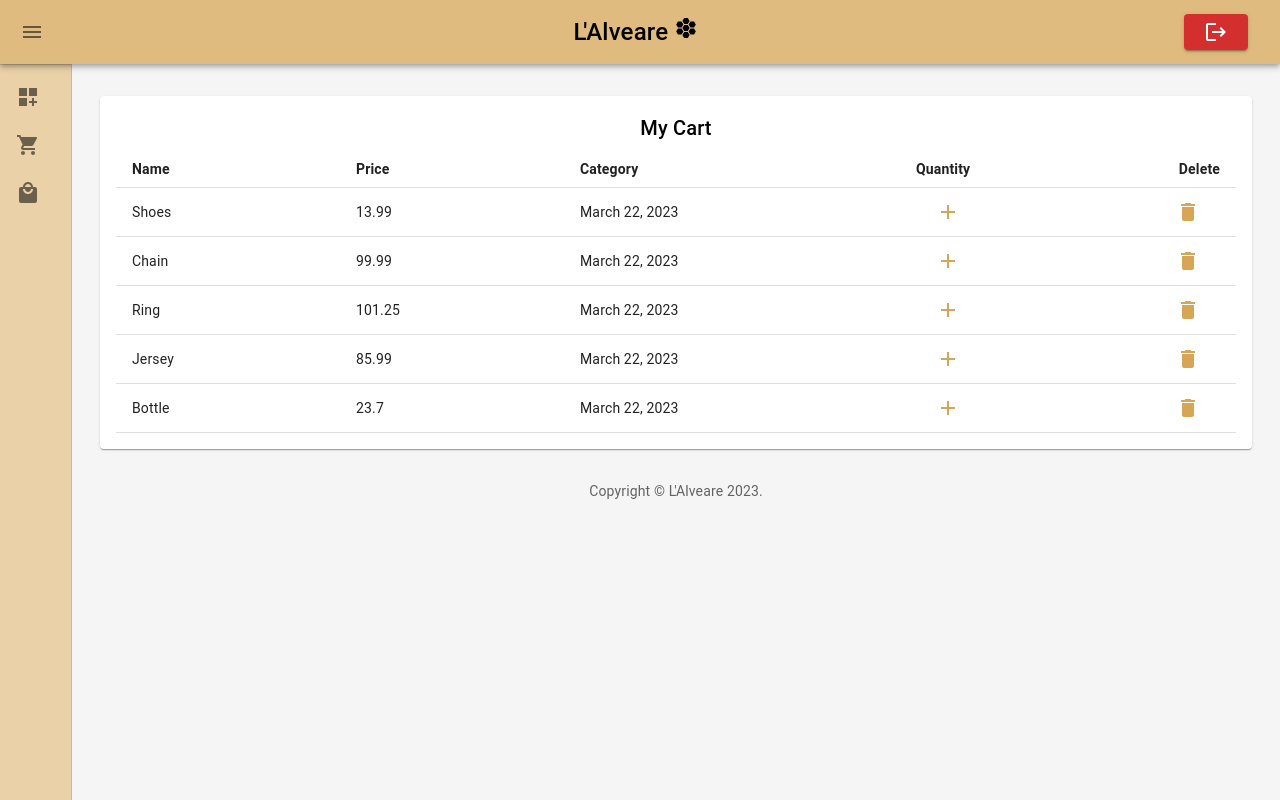
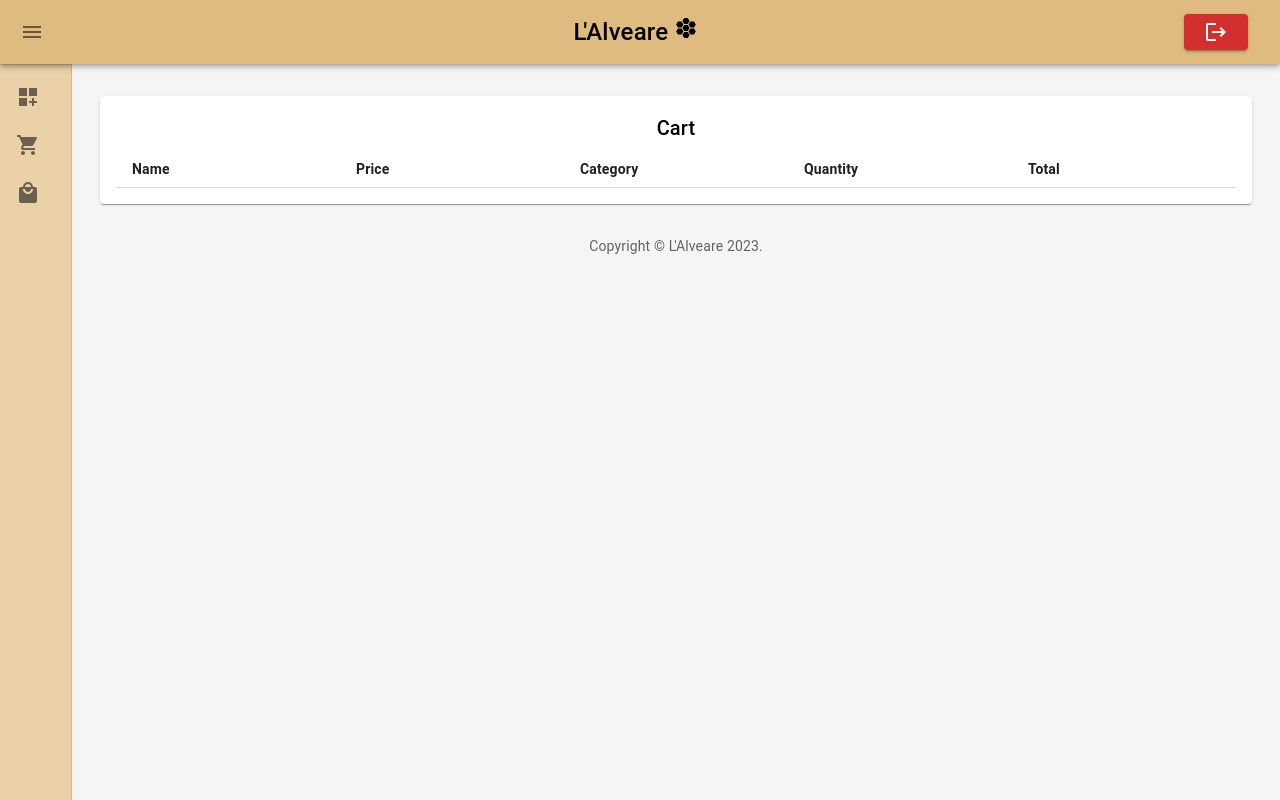
Before and after one commit to sankim11/Smart-Storage-Management-System, a React (Create React App) app in the folder frontend/: page /cart in a window 1280 px wide. Built offline with nearby package versions, Linux system fonts and the light colour scheme.

Commit message:
cart update

```diff
--- a/frontend/src/App.js
+++ b/frontend/src/App.js
@@ -1,5 +1,5 @@
 import './App.css';
-import { BrowserRouter as Router, Routes, Route } from "react-router-dom";
+import { BrowserRouter as Router, Routes, Route } from 'react-router-dom';
 import Login from './pages/Login';
 import Dashboard from './pages/Dashboard';
 import Storage from './pages/Storage';
@@ -12,25 +12,28 @@ import Cart from './pages/Cart';
 import CustomerOrder from './pages/CustomerOrder';
 import SignUpEmployee from './pages/SignUpEmployee';
 import SignUpCustomer from './pages/SignUpCustomer';
+import { CartProvider } from './components/CartContext';
 
 function App() {
   return (
     <div className='App'>
       <Router>
-        <Routes>
-          <Route path="/" element={<Login/>} />
-          <Route path="/signupemp" element={<SignUpEmployee/>} />
-          <Route path="/signupcus" element={<SignUpCustomer/>} />
-          <Route path="/dashboard" element={<Dashboard/>} />
-          <Route path="/storage" element={<Storage/>} />
-          <Route path="/orders" element={<Orders/>} />
-          <Route path="/employees" element={<Employees/>} />
-          <Route path="/reports" element={<Reports/>} />
-          <Route path="/suppliers" element={<Suppliers/>} />
-          <Route path="/homepage" element={<CustomersDashboard/>} />
-          <Route path="/cart" element={<Cart/>} />
-          <Route path="/myorder" element={<CustomerOrder/>} />
-        </Routes>
+        <CartProvider>
+          <Routes>
+            <Route path="/" element={<Login />} />
+            <Route path="/signupemp" element={<SignUpEmployee />} />
+            <Route path="/signupcus" element={<SignUpCustomer />} />
+            <Route path="/dashboard" element={<Dashboard />} />
+            <Route path="/storage" element={<Storage />} />
+            <Route path="/orders" element={<Orders />} />
+            <Route path="/employees" element={<Employees />} />
+            <Route path="/reports" element={<Reports />} />
+            <Route path="/suppliers" element={<Suppliers />} />
+            <Route path="/homepage" element={<CustomersDashboard />} />
+            <Route path="/cart" element={<Cart />} />
+            <Route path="/myorder" element={<CustomerOrder />} />
+          </Routes>
+        </CartProvider>
       </Router>
     </div>
   );
--- /dev/null
+++ b/frontend/src/components/Cart.js
@@ -0,0 +1,43 @@
+import React, { useContext } from 'react';
+import Table from '@mui/material/Table';
+import TableBody from '@mui/material/TableBody';
+import TableCell from '@mui/material/TableCell';
+import TableHead from '@mui/material/TableHead';
+import TableRow from '@mui/material/TableRow';
+import Title from './Title';
+import { CartContext } from './CartContext';
+
+function Cart() {
+  const { cartItems } = useContext(CartContext);
+  console.log(cartItems)
+
+  return (
+    <React.Fragment>
+      <Title>Cart</Title>
+      <Table size="small">
+        <TableHead>
+          <TableRow>
+            <TableCell style={{ fontWeight: 'bold', width: '20%' }}>Name</TableCell>
+            <TableCell style={{ fontWeight: 'bold', width: '20%' }}>Price</TableCell>
+            <TableCell style={{ fontWeight: 'bold', width: '20%' }}>Category</TableCell>
+            <TableCell style={{ fontWeight: 'bold', width: '20%' }}>Quantity</TableCell>
+            <TableCell style={{ fontWeight: 'bold', width: '20%' }}>Total</TableCell>
+          </TableRow>
+        </TableHead>
+        <TableBody>
+          {cartItems.map((item, index) => (
+            <TableRow key={`${item.ItemID}-${index}`}>
+              <TableCell>{item.ItemName}</TableCell>
+              <TableCell>{item.Price}</TableCell>
+              <TableCell>{item.Category}</TableCell>
+              <TableCell>{item.quantity}</TableCell>
+              <TableCell>{item.Price * item.quantity}</TableCell>
+            </TableRow>
+          ))}
+        </TableBody>
+      </Table>
+    </React.Fragment>
+  );
+}
+
+export default Cart;
--- /dev/null
+++ b/frontend/src/components/CartContext.js
@@ -0,0 +1,50 @@
+import React, { createContext, useState } from 'react';
+
+export const CartContext = createContext({
+  cartItems: [],
+  items: [],
+  setItems: () => {},
+  addItem: () => {},
+});
+
+export const CartProvider = ({ children }) => {
+  const [cartItems, setCartItems] = useState([]);
+  const [items, setItems] = useState([]);
+
+  const addItem = (item) => {
+    const existingCartItem = cartItems.find(
+      (cartItem) => cartItem.ItemID === item.ItemID
+    );
+
+    if (item.AmountStored > 0) {
+      if (existingCartItem) {
+        setCartItems(
+          cartItems.map((cartItem) =>
+            cartItem.ItemID === item.ItemID
+              ? { ...cartItem, quantity: cartItem.quantity + 1 }
+              : cartItem
+          )
+        );
+        setItems((prevItems) =>
+          prevItems.map((i) =>
+            i.ItemID === item.ItemID ? { ...i, AmountStored: i.AmountStored - 1 } : i
+          )
+        );
+      } else {
+        setCartItems([...cartItems, { ...item, ItemID: item.ItemID, quantity: 1 }]);
+        setItems((prevItems) =>
+          prevItems.map((i) =>
+            i.ItemID === item.ItemID ? { ...i, AmountStored: i.AmountStored - 1 } : i
+          )
+        );
+      }
+    }
+    console.log(cartItems)
+  };
+
+  return (
+    <CartContext.Provider value={{ cartItems, items, setItems, addItem }}>
+      {children}
+    </CartContext.Provider>
+  );
+};
--- a/frontend/src/components/MyCart.js
+++ /dev/null
@@ -1,136 +0,0 @@
-import * as React from 'react';
-import Table from '@mui/material/Table';
-import TableBody from '@mui/material/TableBody';
-import TableCell from '@mui/material/TableCell';
-import TableHead from '@mui/material/TableHead';
-import TableRow from '@mui/material/TableRow';
-import Title from './Title';
-import { Button } from '@mui/material';
-import AddIcon from '@mui/icons-material/Add';
-import DeleteIcon from '@mui/icons-material/Delete';
-
-// Generate Storage Data
-function createData(id, itemId, name, price, expiryDate) {
-  return { id, itemId, name, price, expiryDate };
-}
-
-const rows = [
-  createData(
-    0,
-    '10',
-    'Shoes',
-    13.99,
-    'March 22, 2023',
-  ),
-  createData(
-    1,
-    '1',
-    'Chain',
-    99.99,
-    'March 22, 2023',
-  ),
-  createData(
-    2,
-    '2',
-    'Ring',
-    101.25,
-    'March 22, 2023'
-  ),
-  createData(
-    3,
-    '3',
-    'Jersey',
-    85.99,
-    'March 22, 2023',
-  ),
-  createData(
-    4,
-    '4',
-    'Bottle',
-    23.70,
-    'March 22, 2023',
-  ),
-];
-
-export default function MyCart() {
-  /*const [items, setItems] = useState([]);
-  const [cart, setCart] = useState([]);
-
-  useEffect(() => {
-    // Fetch list of items from MySQL database
-    axios.get('/api/items').then(response => {
-      setItems(response.data);
-    }).catch(error => {
-      console.error(error);
-    });
-  }, []);
-
-  const addItemToCart = (item) => {
-    // Check if item already exists in cart
-    const existingItem = cart.find(cartItem => cartItem.id === item.id);
-    if (existingItem) {
-      // If item already exists, increase quantity by 1
-      const updatedCart = cart.map(cartItem => {
-        if (cartItem.id === item.id) {
-          return { ...cartItem, quantity: cartItem.quantity + 1 };
-        } else {
-          return cartItem;
-        }
-      });
-      setCart(updatedCart);
-    } else {
-      // If item doesn't exist, add to cart with quantity of 1
-      setCart([...cart, { ...item, quantity: 1 }]);
-    }
-  };
-
-  const removeItemFromCart = (item) => {
-    // Filter out the item from the cart
-    const updatedCart = cart.filter(cartItem => cartItem.id !== item.id);
-    setCart(updatedCart);
-  };
-
-  const updateCartItemQuantity = (item, quantity) => {
-    // Update the quantity of the specified item in the cart
-    const updatedCart = cart.map(cartItem => {
-      if (cartItem.id === item.id) {
-        return { ...cartItem, quantity };
-      } else {
-        return cartItem;
-      }
-    });
-    setCart(updatedCart);
-  };*/
-
-  return (
-    <React.Fragment>
-      <Title>My Cart</Title>
-      <Table size="small">
-        <TableHead>
-          <TableRow>
-            <TableCell style={{fontWeight:"bold", width: '20%' }}>Name</TableCell>
-            <TableCell style={{fontWeight:"bold", width: '20%' }}>Price</TableCell>
-            <TableCell style={{fontWeight:"bold", width: '30%' }}>Category</TableCell>
-            <TableCell style={{fontWeight:"bold", width: '10%' }}>Quantity</TableCell>
-            <TableCell style={{fontWeight:"bold", width: '20%' }} align="right">Delete</TableCell>
-          </TableRow>
-        </TableHead>
-        <TableBody>
-          {rows.map((row) => (
-            <TableRow key={row.id}>
-              <TableCell>{row.name}</TableCell>
-              <TableCell>{row.price}</TableCell>
-              <TableCell>{row.expiryDate}</TableCell>
-              <TableCell>
-                <Button style={{ color: '#D6A556' }}><AddIcon></AddIcon></Button>
-              </TableCell>
-              <TableCell align="right">
-                <Button style={{ color: '#D6A556' }}><DeleteIcon></DeleteIcon></Button>
-              </TableCell>
-            </TableRow>
-          ))}
-        </TableBody>
-      </Table>
-    </React.Fragment>
-  );
-}
--- a/frontend/src/pages/Cart.js
+++ b/frontend/src/pages/Cart.js
@@ -7,7 +7,7 @@ import Typography from '@mui/material/Typography';
 import Container from '@mui/material/Container';
 import Grid from '@mui/material/Grid';
 import Paper from '@mui/material/Paper';
-import MyCart from '../components/MyCart';
+import Cart from '../components/Cart';
 import NavBar from '../components/CustomersNavBar';
 import SideDrawer from '../components/CustomersSideDrawer';
 import { useState } from 'react';
@@ -59,7 +59,7 @@ const DashboardCustomersPage = () => {
               {/* Recent Items */}
               <Grid item xs={12}>
                 <Paper sx={{ p: 2, display: 'flex', flexDirection: 'column' }}>
-                  <MyCart />
+                  <Cart />
                 </Paper>
               </Grid>
             </Grid>
--- a/frontend/src/pages/CustomersDashboard.js
+++ b/frontend/src/pages/CustomersDashboard.js
@@ -56,7 +56,7 @@ const DashboardCustomersPage = () => {
           <Toolbar />
           <Container maxWidth="lg" sx={{ mt: 4, mb: 4 }}>
             <Grid container spacing={3}>
-              {/* Recent Items */}
+              {/* Items */}
               <Grid item xs={12}>
                 <Paper sx={{ p: 2, display: 'flex', flexDirection: 'column' }}>
                   <Items />
```
Also changed, not shown: frontend/src/components/Items.js (+19 -10 lines), 1 other file (tests, documents, lock files or other folders).
